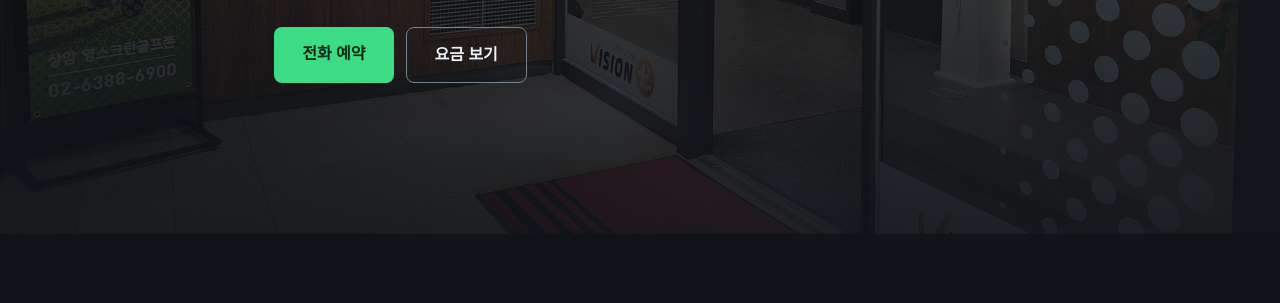
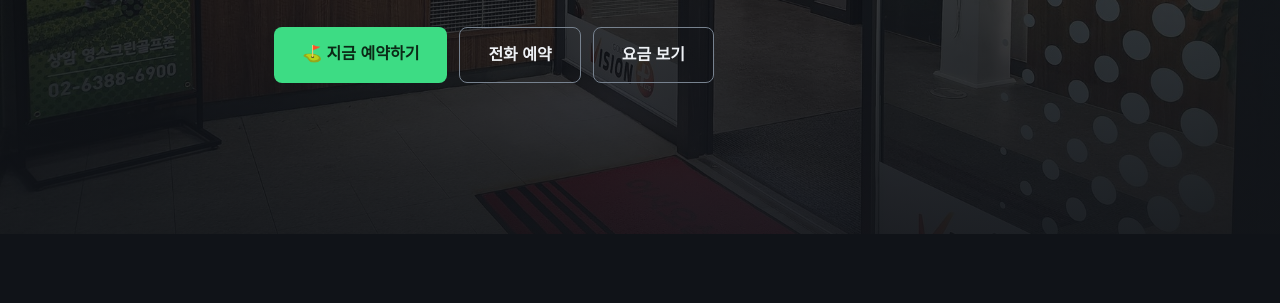
Before and after one commit to shs1719-oss/youngscreen, a plain HTML site: page index.html in a window 1280 px wide. Shown: the part 470-773 px from the top of the page. Drawn offline with Linux system fonts and the light colour scheme.

Commit message:
히어로에 예약하기 버튼 추가 (youngscreen.co.kr)
Co-Authored-By: Claude Fable 5 <noreply@anthropic.com>

```diff
--- a/index.html
+++ b/index.html
@@ -262,7 +262,8 @@ const 설정 = {
     <h1>기다림 없이, 프리미엄 스크린골프<br><em>상암영스크린골프존</em></h1>
     <p>골프존 비전플러스 5개 룸 · 무인 시스템으로 간편한 입장과 결제 · 김캐디 앱으로 실시간 예약 · 주차 지원</p>
     <div class="cta">
-      <a class="btn btn-g js-tel" href="tel:01094406900">전화 예약</a>
+      <a class="btn btn-g" href="https://www.youngscreen.co.kr" target="_blank" rel="noopener">⛳ 지금 예약하기</a>
+      <a class="btn btn-o js-tel" href="tel:01094406900">전화 예약</a>
       <a class="btn btn-o" href="#price">요금 보기</a>
     </div>
   </div>
```
